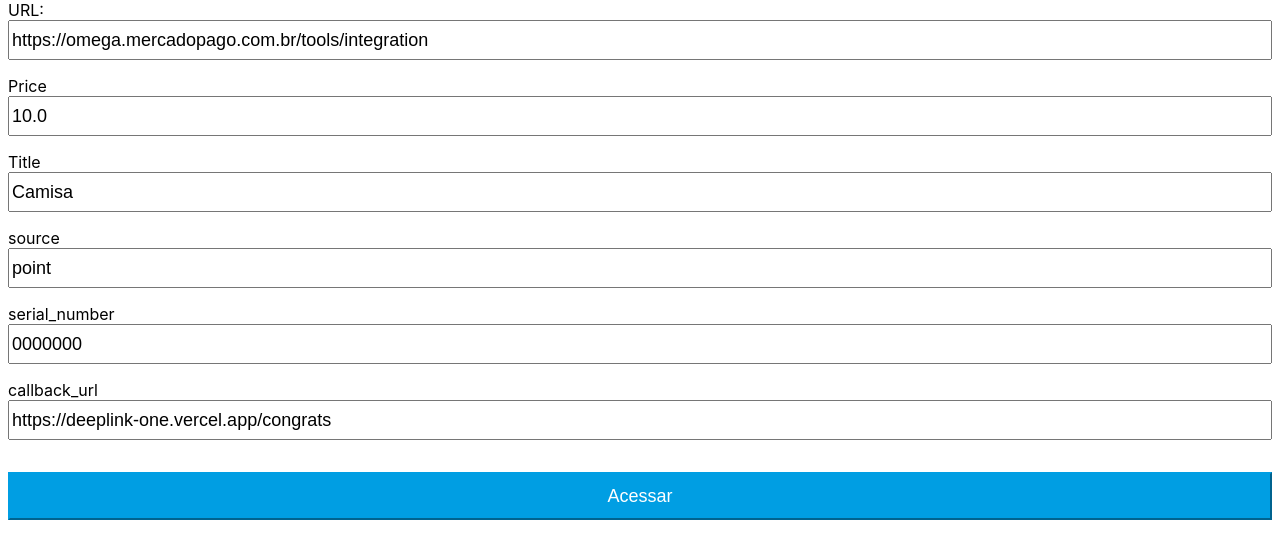
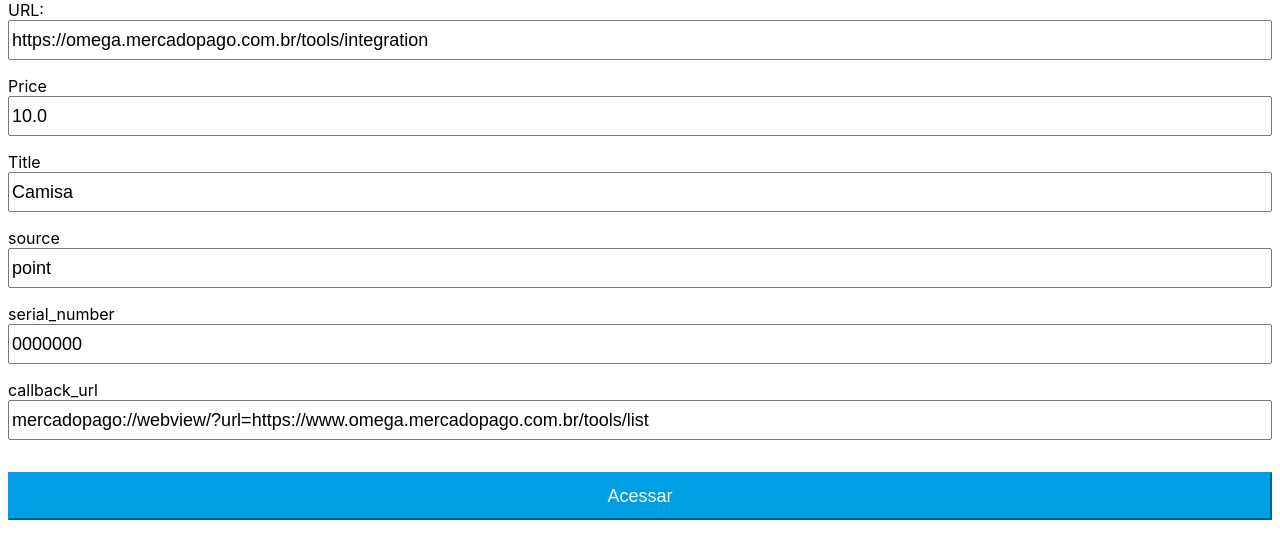
Before and after one commit to anniel-meli/deeplink, a Next.js app: page / in a window 1280 px wide. Shown: the top 558 px of the page. Built offline with nearby package versions, Linux system fonts and the light colour scheme.

Commit message:
feat: add congrats page 3

```diff
--- a/pages/index.js
+++ b/pages/index.js
@@ -8,7 +8,7 @@
   const [title, setTitle] = React.useState('Camisa')
   const [source, setSource] = React.useState('point')
   const [serial, setSerial] = React.useState('0000000')
-  const [callback, setCallback] = React.useState('https://deeplink-one.vercel.app/congrats')
+  const [callback, setCallback] = React.useState('mercadopago://webview/?url=https://www.omega.mercadopago.com.br/tools/list')
 
   const openDeeplink = () => {
     const deeplink = `${baseUrl}${encodeURIComponent(`${url}?price=${price}&title=${title}&source=${source}&serial_number=${serial}&callback_url=${callback}`)}&hides_bottom_bar=true`;
```
